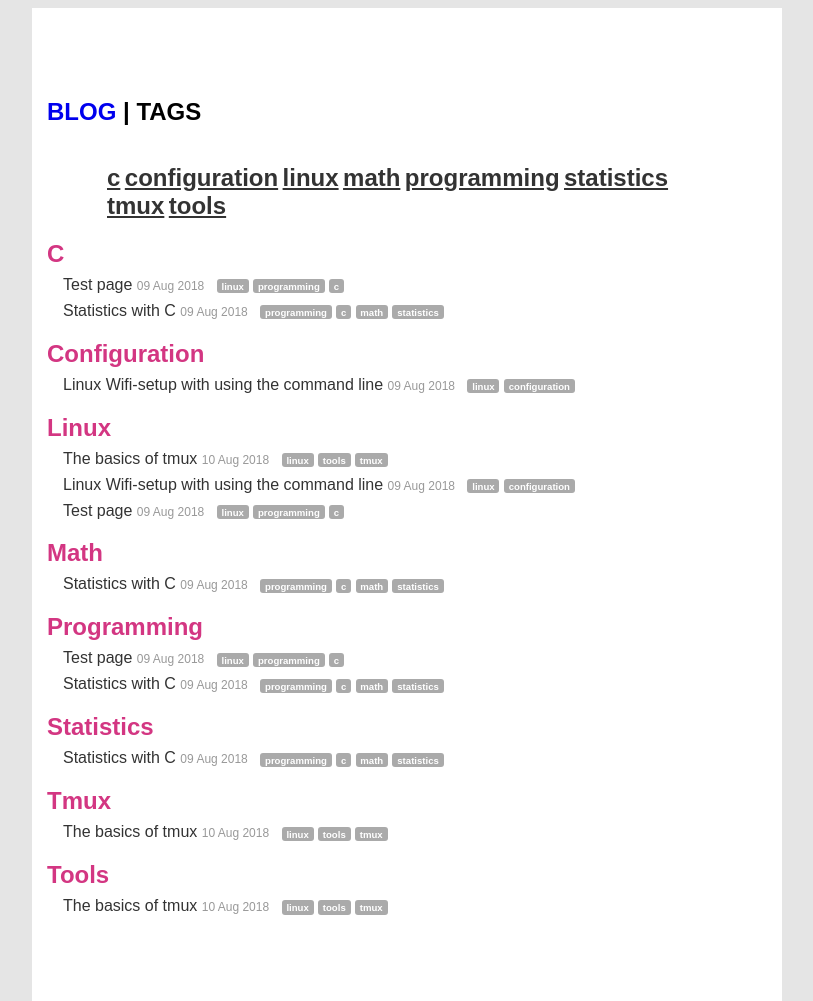
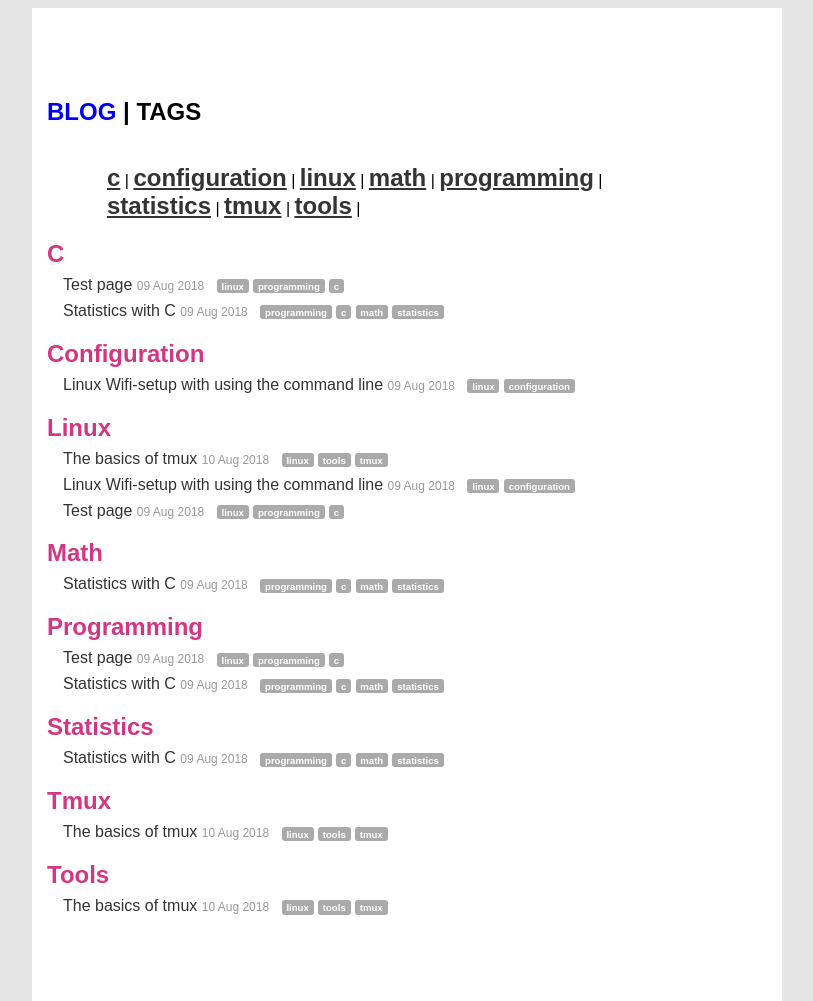
Before and after one commit to execas/execas.github.io, a Jekyll site: the page built from tags.html, in a window 1280 px wide. Shown: the whole page, without its empty margins (233-1046 px from the left). Built offline with Jekyll 4.4.1, drawn with Linux system fonts in a browser that asks for light colours.

Commit message:
Update tags.html

```diff
--- a/tags.html
+++ b/tags.html
@@ -34,7 +34,7 @@
 <div class="posts">
 <div class="top-tagmarks">
 {% for tag in tags %}
-<a class="tag-mark" href="#{{ tag | slugify }}">{{ tag }}</a>
+<a class="tag-mark" href="#{{ tag | slugify }}">{{ tag }}</a> |
 {% endfor %}
   </div>
 {% for tag in tags %}
```
